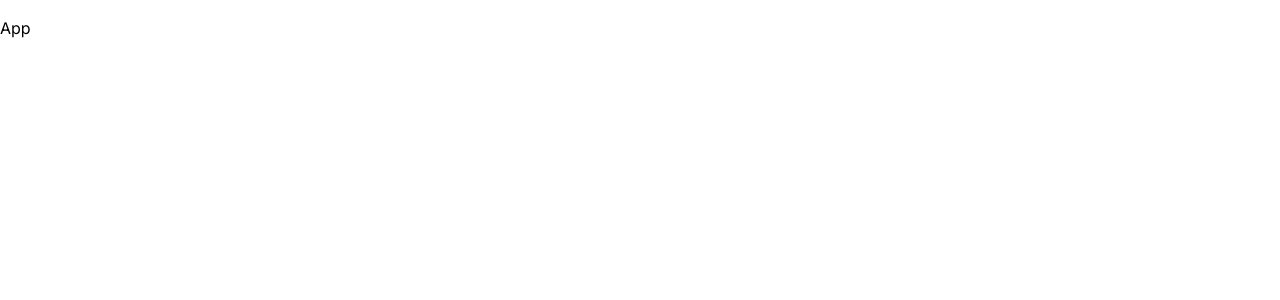
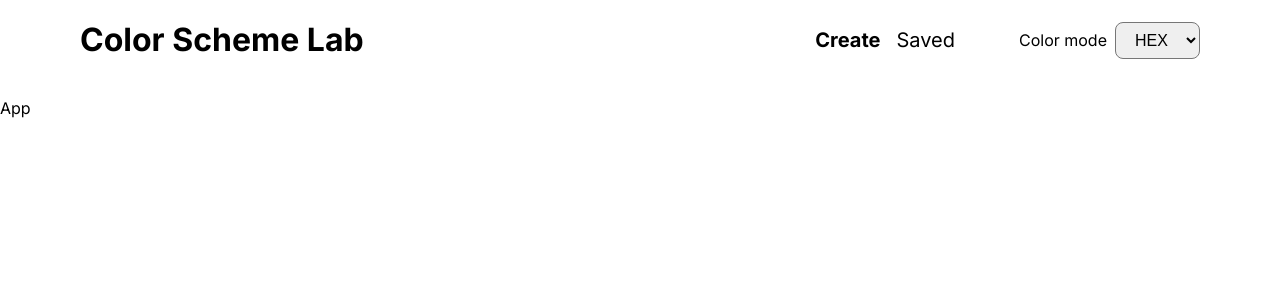
Before and after one commit to goranstevanovic/color-scheme-lab, a React (Create React App) app: page / in a window 1280 px wide. Shown: the top 300 px of the page. Built offline with nearby package versions, Linux system fonts and the light colour scheme.

Commit message:
Create page header (#12)
Created a page header with page title, navigation links, and a color mode menu.

```diff
--- a/src/App.tsx
+++ b/src/App.tsx
@@ -1,5 +1,12 @@
+import Header from './components/Header';
+
 function App() {
-  return <p>App</p>;
+  return (
+    <>
+      <Header />
+      <p>App</p>
+    </>
+  );
 }
 
 export default App;
--- /dev/null
+++ b/src/components/Header.module.css
@@ -0,0 +1,87 @@
+.container {
+  margin: 1rem;
+}
+
+.heading {
+  font-size: 1.125rem;
+  font-weight: bold;
+  margin: 1rem 0;
+  text-align: center;
+}
+
+.menus {
+  align-items: center;
+  display: flex;
+  justify-content: space-between;
+}
+
+.nav ul {
+  align-items: flex-start;
+  display: flex;
+  font-size: 0.875rem;
+  gap: 1rem;
+}
+
+.nav a {
+  color: inherit;
+  text-decoration: none;
+}
+
+.active {
+  font-weight: bold;
+}
+
+.colorMode {
+  font-size: 0.7rem;
+}
+
+.colorMode select {
+  border-radius: 0.5rem;
+  font-size: inherit;
+  margin-left: 0.5rem;
+  padding: 0.5rem;
+  text-align: center;
+}
+
+@media screen and (min-width: 46rem) {
+  .container {
+    display: flex;
+    justify-content: space-between;
+    margin: 1.5rem;
+  }
+
+  .heading {
+    font-size: 1.5rem;
+  }
+
+  .menus {
+    gap: 4rem;
+  }
+
+  .nav ul {
+    font-size: 1rem;
+  }
+
+  .colorMode {
+    font-size: 0.875rem;
+  }
+}
+
+@media screen and (min-width: 74rem) {
+  .container {
+    max-width: 70rem;
+    margin: 0 auto;
+  }
+
+  .heading {
+    font-size: 2rem;
+  }
+
+  .nav ul {
+    font-size: 1.25rem;
+  }
+
+  .colorMode {
+    font-size: 1rem;
+  }
+}
--- /dev/null
+++ b/src/components/Header.tsx
@@ -0,0 +1,35 @@
+import styles from './Header.module.css';
+
+function Header() {
+  return (
+    <header className={styles.container}>
+      <h1 className={styles.heading}>Color Scheme Lab</h1>
+      <div className={styles.menus}>
+        <nav className={styles.nav}>
+          <ul>
+            <li>
+              <a className={styles.active} href="/">
+                Create
+              </a>
+            </li>
+            <li>
+              <a href="/">Saved</a>
+            </li>
+          </ul>
+        </nav>
+        <div className={styles.colorMode}>
+          <label htmlFor="color-mode">Color mode</label>
+          <select id="color-mode">
+            <option value="hex">HEX</option>
+            <option value="rgb">RGB</option>
+            <option value="hsl">HSL</option>
+            <option value="hsv">HSV</option>
+            <option value="cmyk">CMYK</option>
+          </select>
+        </div>
+      </div>
+    </header>
+  );
+}
+
+export default Header;
```
Also changed, not shown: 1 other file (tests, documents, lock files or other folders).
